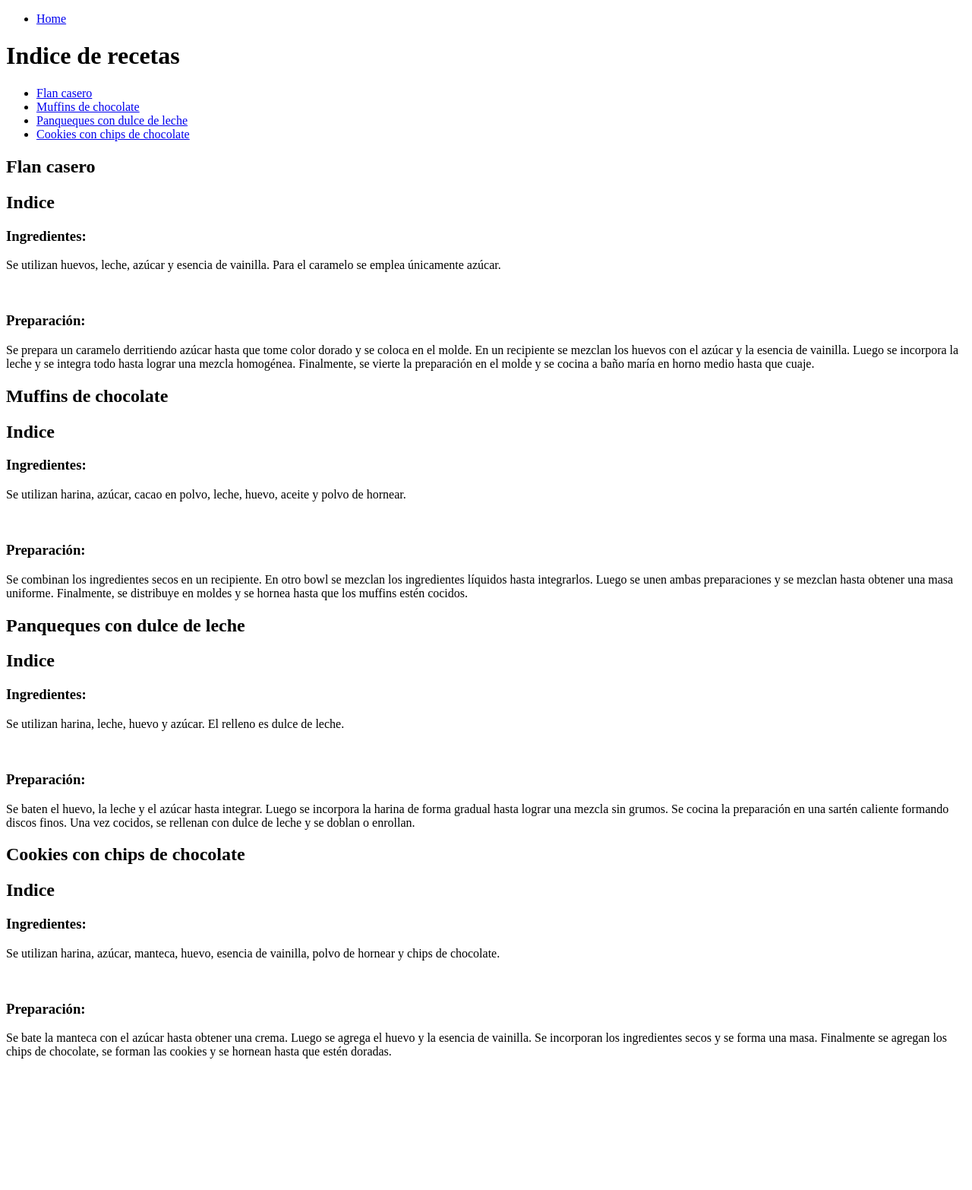
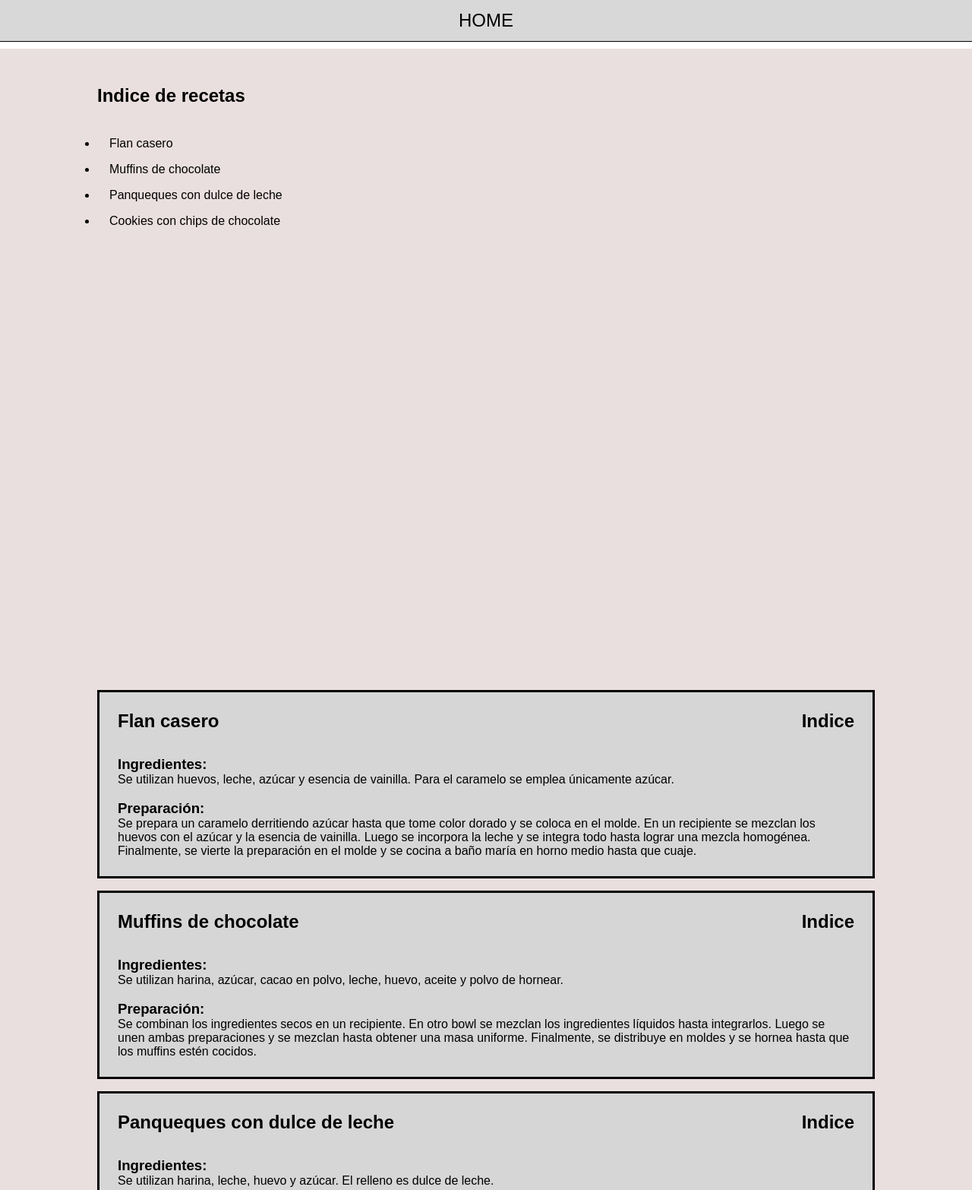
Before and after one commit to solbenitez04/Actividad_2, a plain HTML site: page entrenamiento_01/ejercicio_03/home_recetas.html in a window 1280 px wide. Shown: the top 1566 px of the page at 76% size. Before the commit the page ends 1409 px from the top, so only its background shows below. Drawn offline with Linux system fonts and the light colour scheme.

Commit message:
Detalles del entrenamiento 1

```diff
--- a/entrenamiento_01/ejercicio_01/estilos/style_estudios.css
+++ b/entrenamiento_01/ejercicio_01/estilos/style_estudios.css
@@ -15,8 +15,6 @@ header {
     margin: 2% 0;
 }
 
-/* Style home */
-
 header ul {
     list-style: none;
     display: flex;
@@ -28,10 +26,14 @@ a {
     color: black;
 }
 
+/* Style home */
+
 main {
     display: flex;
     flex-direction: column;
     gap: 1.5%;
+    background-color: aliceblue;
+    padding: 5em;
 }
 
 h1, h2 {
@@ -78,6 +80,10 @@ li {
     margin-right: 0;
 }
 
+.nombre_estudio {
+    padding-left: 2em;
+}
+
 /* Style estudios */
 
 .contenido h2 {
--- a/entrenamiento_01/ejercicio_02/estilos/style_contacto.css
+++ b/entrenamiento_01/ejercicio_02/estilos/style_contacto.css
@@ -26,7 +26,8 @@ header li {
 }
 
 main {
-    margin-top: 15vh;
+    margin: 8em 0;
+    padding-bottom: 8em;
 }
 
 footer {
@@ -43,6 +44,8 @@ footer {
 footer p {
     font-size: x-large;
 }
+
+/* Styles home recetas */
 
 .indice_recetas_home ul {
     list-style: none;
@@ -66,11 +69,11 @@ footer p {
 }
 
 .contenedor_receta {
-    border: 0.4vh solid black;
+    border: 0.2em solid black;
     padding: 3%;
     margin: 0 auto;
     width: 100%;
-    border-radius: 5vh 0;
+    border-radius: 5em 0;
 }
 
 .contenedor_imagen_receta {
@@ -104,36 +107,54 @@ footer p {
     margin: 1% 3%;
 }
 
+/* styles contacto */
+
 .contenedor_formulario {
+    width: 70%;
+    margin: 5em auto;
+    padding: 2em;
     border: 0.4vh solid black;
     background-color: rgb(228, 217, 255);
-    display: flex;
-    flex-direction: column;
-    margin-bottom: 1.5rem;
 }
 
-.contenedor_formulario label {
+.campo {
+    display: flex;
+    align-items: center;
+    margin-bottom: 1em;
+}
+
+.campo_mensajes {
+    align-items: flex-start;
+}
+
+.campo label {
+    width: 8rem;
     font-size: large;
-    margin-bottom: 0.5rem;
     font-weight: bold;
 }
 
-.contenedor_formulario input, textarea {
-    padding: 0.8rem;
+.campo input {
+    width: 12rem;
+    padding: 0.3rem;
     border: 0.1rem solid black;
-    font-family: Arial, Helvetica, sans-serif;
 }
 
-.button {
-    display: flex;
-    justify-content: flex-end;
-    gap: 1.5rem;
-    margin-top: 1rem;
+.campo_mensajes textarea {
+    width: 40rem;
+    height: 8rem;
+    border: 0.1rem solid black;
 }
 
-.button button {
-    padding: 0.5rem 2rem;
-    border-color: black;
+.botones {
+    display: flex;
+    justify-content: center;
+    gap: 3rem;
+    margin-top: 2rem;
+}
+
+.botones button {
+    padding: 0.5em 2em;
+    border: 0.1rem solid black;
     border-radius: 0.5rem;
     color: black;
     cursor: pointer;
@@ -141,10 +162,18 @@ footer p {
     font-size: large;
 }
 
-.enviar {
+.boton_enviar {
     background-color: rgb(162, 211, 250);
 }
 
-.cancelar {
+.boton_enviar:hover {
+    background-color: rgb(106, 153, 193);
+}
+
+.boton_cancelar {
     background-color: rgb(228, 150, 150);
 }
+
+.boton_cancelar:hover {
+    background-color: rgb(189, 124, 124);
+}
--- /dev/null
+++ b/entrenamiento_01/ejercicio_03/estilos/style_indice_recetas.css
@@ -0,0 +1,87 @@
+* {
+    margin: 0;
+    padding: 0;
+    box-sizing: border-box;
+}
+
+body {
+    width: 100%;
+    height: 100%;
+    font-family: Arial, Helvetica, sans-serif;
+}
+
+html {
+    scroll-padding-top: 20vh;
+}
+
+header {
+    padding: 1%;
+    top: 0;
+    left: 0;
+    width: 100%;
+    position: fixed;
+    border-bottom: 0.1em solid black;
+    background-color: rgb(216, 216, 216);
+}
+
+header li {
+    text-transform: uppercase;
+    list-style: none;
+}
+
+header li a {
+    text-decoration: none;
+    color: black;
+    font-size: x-large;
+    display: flex;
+    justify-content: center;
+}
+
+main {
+    margin: 4em 0 0;
+    background-color: rgb(234, 223, 223);
+    padding-bottom: 5em;
+}
+
+.contenedor_main {
+    width: 80%;
+    margin: 0 auto;
+}
+
+.indice_recetas {
+    margin-bottom: 38em;
+}
+
+.indice_recetas h1 {
+    padding: 2em 0 1em;
+}
+
+.indice_recetas ul li {
+    padding-top: 1em;
+}
+
+.indice_recetas ul li a {
+    text-decoration: none;
+    color: black;
+    padding-left: 1em;
+}
+
+.contenedor_receta {
+    width: 100%;
+    border: 0.2em solid black;
+    padding: 1.5em;
+    margin: 1em 0;
+    background-color: rgb(214, 214, 214);
+}
+
+.titulo_receta {
+    display: flex;
+    flex-direction: row;
+    justify-content: space-between;
+    padding-bottom: 2em;
+}
+
+.titulo_receta h2 a {
+    text-decoration: none;
+    color: black;
+}
--- a/entrenamiento_01/ejercicio_03/home_recetas.html
+++ b/entrenamiento_01/ejercicio_03/home_recetas.html
@@ -4,6 +4,8 @@
         <meta charset="UTF-8">
         <meta name="viewport" content="width=device-width, initial-scale=1.0">
         <title>Home recetas</title>
+
+        <link rel="stylesheet" href="./estilos/style_indice_recetas.css">
     </head>
     <body>
         <header>
@@ -13,45 +15,65 @@
         </header>
 
         <main>
-        <h1>Indice de recetas</h1>
+            <div class="contenedor_main">
+                <section class="indice_recetas">
+                    <h1 id="menu_recetas">Indice de recetas</h1>
                     <ul>
                         <li><a href="#flan">Flan casero</a></li>
                         <li><a href="#muffins">Muffins de chocolate</a></li>
                         <li><a href="#panqueques">Panqueques con dulce de leche</a></li>
                         <li><a href="#cookies">Cookies con chips de chocolate</a></li>
                     </ul>
+                </section>
 
+                <div class="contenedor_receta">
+                    <div class="titulo_receta">
                         <h2 id="flan">Flan casero</h2>
-        <h2>Indice</h2>
+                        <h2><a href="#menu_recetas">Indice</a></h2>
+                    </div>
                     <h3>Ingredientes:</h3>
                     <p>Se utilizan huevos, leche, azúcar y esencia de vainilla. Para el caramelo se emplea únicamente azúcar.</p>
                     <br>
                     <h3>Preparación:</h3>
                     <p>Se prepara un caramelo derritiendo azúcar hasta que tome color dorado y se coloca en el molde. En un recipiente se mezclan los huevos con el azúcar y la esencia de vainilla. Luego se incorpora la leche y se integra todo hasta lograr una mezcla homogénea. Finalmente, se vierte la preparación en el molde y se cocina a baño maría en horno medio hasta que cuaje.</p>
+                </div>
 
+                <div class="contenedor_receta">
+                    <div class="titulo_receta">
                         <h2 id="muffins">Muffins de chocolate</h2>
-        <h2>Indice</h2>
+                        <h2><a href="#menu_recetas">Indice</a></h2>
+                    </div>
                     <h3>Ingredientes:</h3>
                     <p>Se utilizan harina, azúcar, cacao en polvo, leche, huevo, aceite y polvo de hornear.</p>
                     <br>
                     <h3>Preparación:</h3>
                     <p>Se combinan los ingredientes secos en un recipiente. En otro bowl se mezclan los ingredientes líquidos hasta integrarlos. Luego se unen ambas preparaciones y se mezclan hasta obtener una masa uniforme. Finalmente, se distribuye en moldes y se hornea hasta que los muffins estén cocidos.</p>
+                </div>
 
+                <div class="contenedor_receta">
+                    <div class="titulo_receta">
                         <h2 id="panqueques">Panqueques con dulce de leche</h2>
-        <h2>Indice</h2>
+                        <h2><a href="#menu_recetas">Indice</a></h2>
+                    </div>
                     <h3>Ingredientes:</h3>
                     <p>Se utilizan harina, leche, huevo y azúcar. El relleno es dulce de leche.</p>
                     <br>
                     <h3>Preparación:</h3>
                     <p>Se baten el huevo, la leche y el azúcar hasta integrar. Luego se incorpora la harina de forma gradual hasta lograr una mezcla sin grumos. Se cocina la preparación en una sartén caliente formando discos finos. Una vez cocidos, se rellenan con dulce de leche y se doblan o enrollan.</p>
+                </div>
 
+                <div class="contenedor_receta">
+                    <div class="titulo_receta">
                         <h2 id="cookies">Cookies con chips de chocolate</h2>
-        <h2>Indice</h2>
+                        <h2><a href="#menu_recetas">Indice</a></h2>
+                    </div>
                     <h3>Ingredientes:</h3>
                     <p>Se utilizan harina, azúcar, manteca, huevo, esencia de vainilla, polvo de hornear y chips de chocolate.</p>
                     <br>
                     <h3>Preparación:</h3>
                     <p>Se bate la manteca con el azúcar hasta obtener una crema. Luego se agrega el huevo y la esencia de vainilla. Se incorporan los ingredientes secos y se forma una masa. Finalmente se agregan los chips de chocolate, se forman las cookies y se hornean hasta que estén doradas.</p>
+                </div>
+            </div>
         </main>
     </body>
 </html>
--- /dev/null
+++ b/estilos index/style.css
@@ -0,0 +1,38 @@
+* {
+    margin: 0;
+    padding: 0;
+    box-sizing: border-box;
+}
+
+body {
+    width: 100%;
+    height: 100%;
+    font-family: Arial, Helvetica, sans-serif;
+}
+
+header {
+    margin: 3em;
+}
+
+header h1 {
+    text-transform: uppercase;
+    font-size: 2em;
+}
+
+.contenedor_actividades {
+    margin: 3em;
+}
+
+.contenedor_actividades h2 {
+    margin-bottom: 1em;
+}
+
+.contenedor_actividades ul li {
+    margin-left: 3em;
+    padding-top: 1em;
+}
+
+.contenedor_actividades ul li a{
+    text-decoration: none;
+    color: black;
+}
```
Also changed, not shown: entrenamiento_01/ejercicio_01/estudios.html (+3 -3 lines), entrenamiento_01/ejercicio_02/contacto/contacto.html (+10 -17 lines), index.html (+8 -1 lines), entrenamiento_01/ejercicio_01/estudios/estudios_coderhouse.html (indentation only), entrenamiento_01/ejercicio_01/estudios/estudios_udemy.html (indentation only), entrenamiento_01/ejercicio_01/estudios/secundario.html (indentation only), entrenamiento_01/ejercicio_01/estudios/universidad.html (indentation only), entrenamiento_01/ejercicio_01/experiencia_laboral/accenture.html (indentation only), entrenamiento_01/ejercicio_01/experiencia_laboral/coto.html (indentation only), entrenamiento_01/ejercicio_01/experiencia_laboral/icbc.html (indentation only), entrenamiento_01/ejercicio_02/recetas.html (indentation only). Lines whose indentation alone changed are shown as unchanged.
